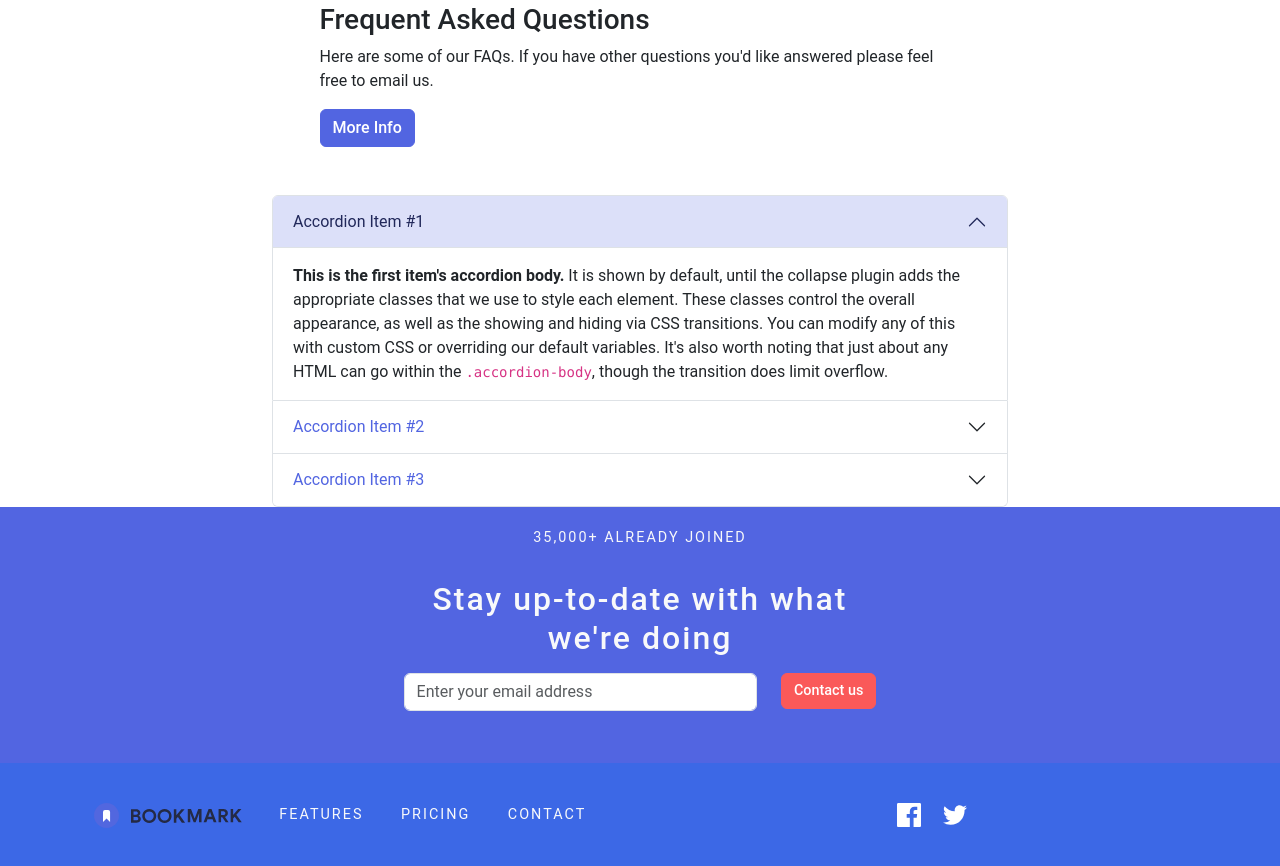
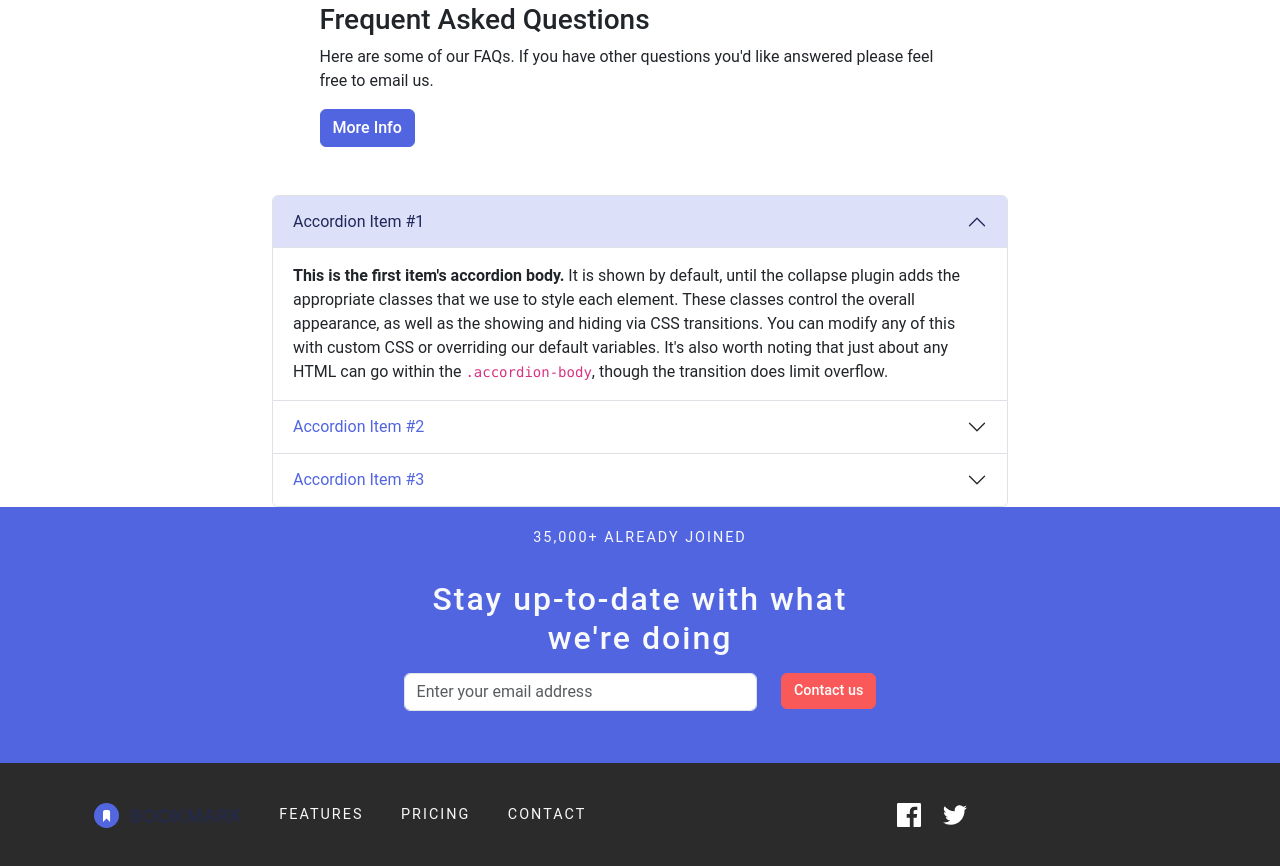
Before and after one commit to paulorobertoalmeida/anex2, a plain HTML site: page index.html in a window 1280 px wide. Shown: the part 1932-2798 px from the top of the page. Drawn offline with nearby package versions, Linux system fonts and the light colour scheme; files that its build step writes are made by us from their sources; files whose address does not match are found by name.

Commit message:
Changing footer color

```diff
--- a/index.html
+++ b/index.html
@@ -337,7 +337,7 @@
                 </div>
             </section>
         </div>
-        <div class="p-4 mt-5" style="background-color: rgba(45, 108, 233, 0.6);">
+        <div class="p-4 mt-5" style="background-color: rgb(43, 43, 44);">
             <div class="row m-3">
                 <div class="col-12 col-md-6" id="footer-links">
                     <a class="p-3" href="#"><img src="./Imagenes copy/logo-bookmark.svg"></a>
```
